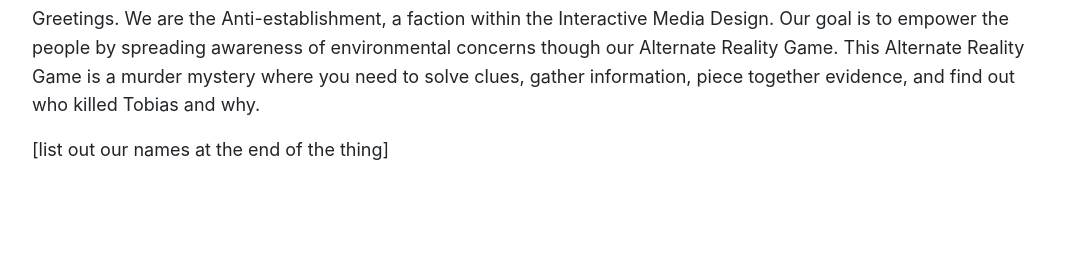
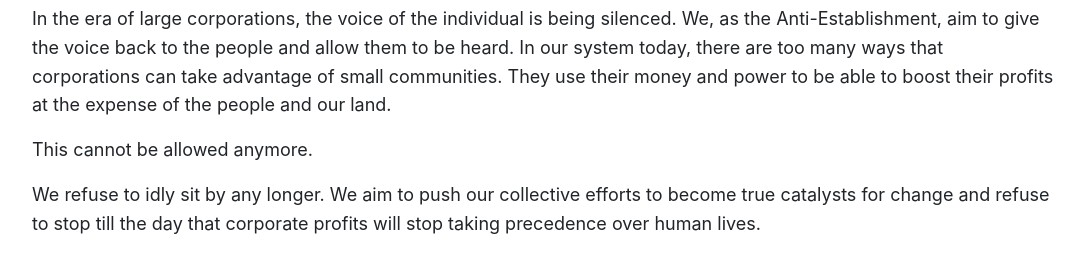
Before and after one commit to julngo/antiestablishment, a website with bundled scripts: page us.html in a window 1280 px wide. Shown: the part 218-490 px from the top of the page, without its empty margins (96-1180 px from the left). Built offline with nearby package versions, Linux system fonts and the light colour scheme.

Commit message:
updated the Us page

```diff
--- a/us.html
+++ b/us.html
@@ -57,10 +57,10 @@
 
     <h1>About Us</h1>
 
-    <p>Greetings. We are the Anti-establishment, a faction within the Interactive Media Design. Our goal is to empower the people by spreading awareness of environmental concerns though our Alternate Reality Game. This Alternate Reality Game is a murder
-      mystery where you need to solve clues, gather information, piece together evidence, and find out who killed Tobias and why.</p>
+    <p>In the era of large corporations, the voice of the individual is being silenced. We, as the Anti-Establishment, aim to give the voice back to the people and allow them to be heard. In our system today, there are too many ways that corporations can take advantage of small communities. They use their money and power to be able to boost their profits at the expense of the people and our land. </p>
+    <p>This cannot be allowed anymore. </p>
+    <p>We refuse to idly sit by any longer. We aim to push our collective efforts to become true catalysts for change and refuse to stop till the day that corporate profits will stop taking precedence over human lives.</p>
 
-    <p>[list out our names at the end of the thing]</p>
   </div>
 
   <!-- Bootstrap core JavaScript -->
```
